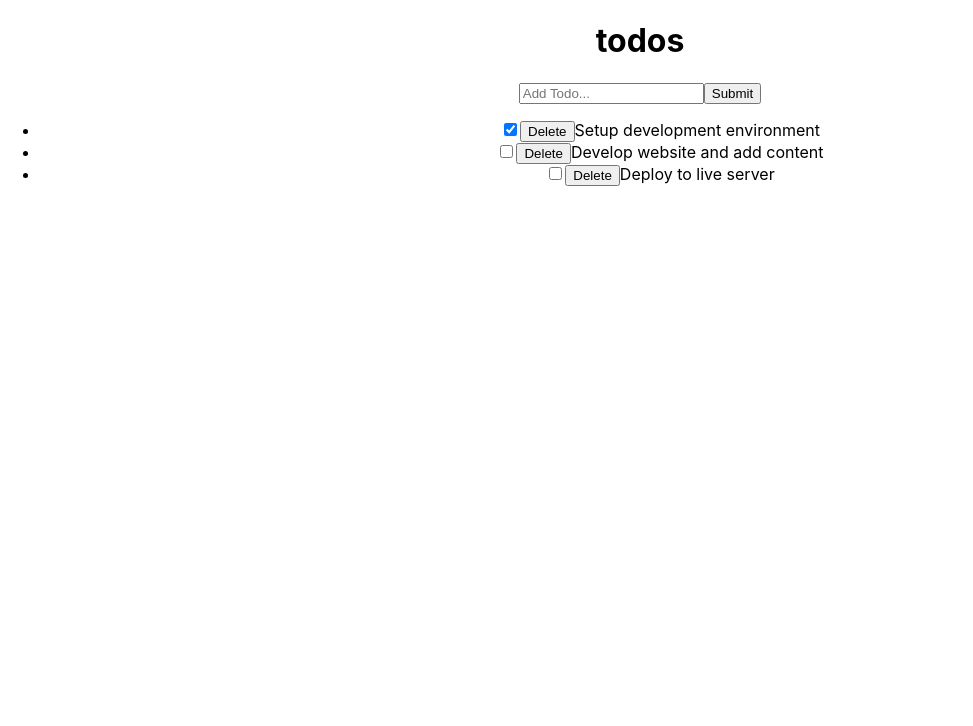
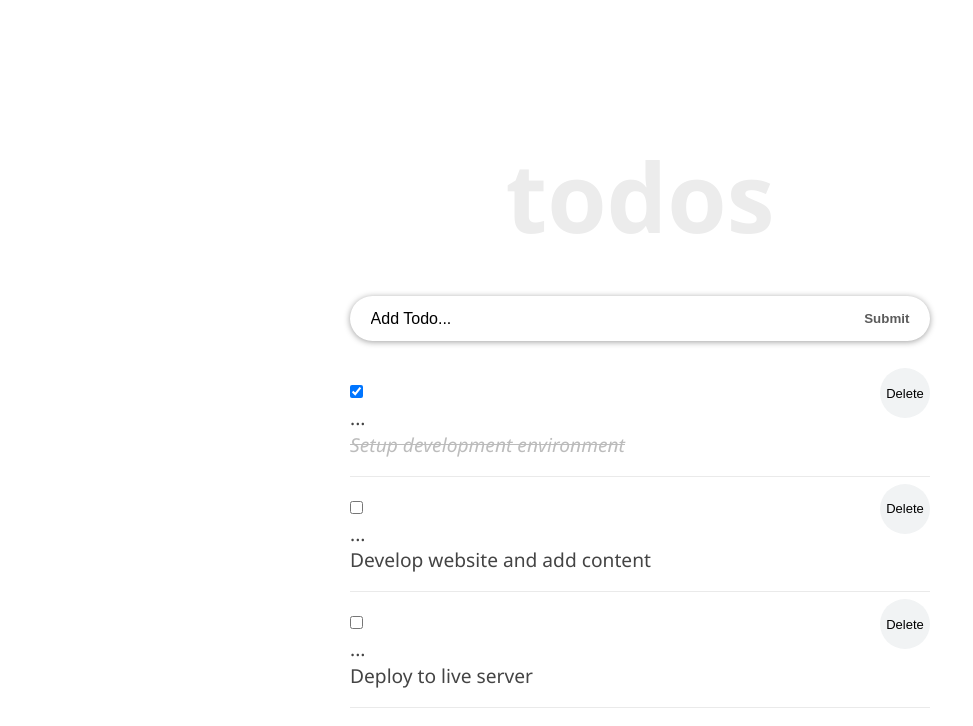
Before and after one commit to selma-belhadj/react-todo, a React (Create React App) app: page / in a window 1280 px wide. Shown: the top 726 px of the page, without its empty margins (0-973 px from the left). Built offline with nearby package versions, Linux system fonts and the light colour scheme.

Commit message:
add the update function and styling

```diff
--- a/src/App.css
+++ b/src/App.css
@@ -1,39 +1,80 @@
-.App {
+* {
+  box-sizing: border-box;
+  margin: 0;
+  padding: 0;
+}
+
+body {
+  font-family: "Segoe UI", Arial, sans-serif;
+  line-height: 1.4;
+  color: #444;
+  background: #fff;
+  height: 100vh;
+}
+
+.container {
+  display: flex;
+  flex-direction: column;
+  justify-content: center;
+  align-items: center;
+  max-width: 600px;
+  margin: 0 auto;
+}
+
+.inner {
+  width: 100%;
+  padding: 8rem 10px 4rem;
+}
+
+.form-container {
+  width: 100%;
+  margin-bottom: 20px;
+  display: flex;
+  border-radius: calc(0.5 * 100px);
+  box-shadow: 0 1px 6px 0 rgba(0, 0, 0, 0.38);
+  justify-content: space-evenly;
+}
+
+.input-text {
+  font-size: 1rem;
+  font-weight: 400;
+  width: 85%;
+  padding-right: 5px;
+  padding-left: 10px;
+  border-radius: calc(0.5 * 100px);
+}
+
+.input-text::placeholder {
+  color: #000;
+}
+
+.input-submit {
+  background: transparent;
+  color: #5b5b5b;
+  text-transform: capitalize;
+  cursor: pointer;
+  font-weight: 600;
+  margin-right: 10px;
+}
+
+.input-text,
+.input-submit {
+  height: 45px;
+  outline: none;
+  border: none;
+}
+
+h1 {
+  font-size: 6rem;
+  font-weight: 600;
+  margin-bottom: 2rem;
+  line-height: 1em;
+  color: #ececec;
+  text-transform: lowercase;
   text-align: center;
 }
 
-.App-logo {
-  height: 40vmin;
-  pointer-events: none;
+header {
+  padding: 20px 0;
+  line-height: 1.5em;
 }
-
-@media (prefers-reduced-motion: no-preference) {
-  .App-logo {
-    animation: App-logo-spin infinite 20s linear;
-  }
-}
-
-.App-header {
-  background-color: #282c34;
-  min-height: 100vh;
-  display: flex;
-  flex-direction: column;
-  align-items: center;
-  justify-content: center;
-  font-size: calc(10px + 2vmin);
-  color: white;
-}
-
-.App-link {
-  color: #61dafb;
-}
-
-@keyframes App-logo-spin {
-  from {
-    transform: rotate(0deg);
-  }
-
-  to {
-    transform: rotate(360deg);
-  }
-}
--- a/src/components/InputTodo.js
+++ b/src/components/InputTodo.js
@@ -30,15 +30,16 @@ class InputTodo extends Component {
 
     render() {
       return (
-        <form onSubmit={this.handleSubmit}>
+        <form onSubmit={this.handleSubmit} className="form-container">
           <input
             type="text"
+            className="input-text"
             placeholder="Add Todo..."
             value={this.state.title}
             name="title"
             onChange={this.onChange}
           />
-          <button type="submit">Submit</button>
+          <button type="submit" className="input-submit">Submit</button>
         </form>
       );
     }
--- a/src/components/TodoContainer.js
+++ b/src/components/TodoContainer.js
@@ -64,16 +64,30 @@ class TodoContainer extends React.Component {
       });
     };
 
+    setUpdate = (updatedTitle, id) => {
+      this.setState({
+        todos: this.state.todos.map((todo) => {
+          if (todo.id === id) {
+            todo.title = updatedTitle;
+          }
+          return todo;
+        }),
+      });
+    }
+
     render() {
       return (
-        <div>
+        <div className="container">
+          <div className="inner">
             <Header />
             <InputTodo addTodoItem={this.addTodoItem} />
             <TodosList
               todos={this.state.todos}
               handleChangeCheck={this.handleChange}
               deletetodo={this.delTodo}
+              setUpdate={this.setUpdate}
             />
+          </div>
         </div>
       );
     }
--- a/src/components/TodoItem.js
+++ b/src/components/TodoItem.js
@@ -1,19 +1,69 @@
 /* eslint-disable react/destructuring-assignment */
 /* eslint-disable react/prop-types */
+/* eslint-disable react/state-in-constructor */
 
-import React from 'react';
+import React, { Component } from 'react';
+import styles from './TodoItem.module.css';
 
-const TodoItem = (props) => (
-  <li>
-    <input
-      type="checkbox"
-      checked={props.todo.completed}
-      onChange={() => props.handleChangeCheck(props.todo.id)}
-      deletetodo={() => props.deletetodo(props.todo.id)}
-    />
-    <button type="button" onClick={() => props.deletetodo(props.todo.id)}>Delete</button>
-    {props.todo.title}
-  </li>
-);
+const completedStyle = {
+  fontStyle: 'italic',
+  color: '#595959',
+  opacity: 0.4,
+  textDecoration: 'line-through',
+};
+
+class TodoItem extends Component {
+    state = {
+      editing: false,
+    };
+
+      handleEditing = () => {
+        this.setState({
+          editing: true,
+        });
+      };
+
+      handleUpdatedDone = (event) => {
+        if (event.key === 'Enter') {
+          this.setState({ editing: false });
+        }
+      }
+
+      render() {
+        const { completed, id, title } = this.props.todo;
+        const viewMode = {};
+        const editMode = {};
+
+        if (this.state.editing) {
+          viewMode.display = 'none';
+        } else {
+          editMode.display = 'none';
+        }
+        return (
+          <li className={styles.item}>
+            <input
+              type="checkbox"
+              className={styles.checkbox}
+              checked={completed}
+              onChange={() => this.props.handleChangeCheck(id)}
+              deletetodo={() => this.props.deletetodo(id)}
+            />
+            <button type="button" onClick={() => this.props.deletetodo(id)}>Delete</button>
+            <div onDoubleClick={this.handleEditing} style={viewMode}>...</div>
+            <span style={completed ? completedStyle : null}>
+              {title}
+            </span>
+            <input
+              type="text"
+              className={styles.textInput}
+              style={editMode}
+              value={title}
+              onChange={(e) => this.props.setUpdate(e.target.value, id)}
+              onKeyDown={this.handleUpdatedDone}
+            />
+          </li>
+        );
+      }
+}
 
 export default TodoItem;
--- /dev/null
+++ b/src/components/TodoItem.module.css
@@ -0,0 +1,29 @@
+.item {
+  font-size: 1.2rem;
+  list-style-type: none;
+  padding: 17px 0;
+  border-bottom: 1px solid #eaeaea;
+}
+
+.checkbox {
+  margin-right: 15px;
+}
+
+.item button {
+  font-size: 13px;
+  background: #f1f3f4;
+  border: none;
+  cursor: pointer;
+  float: right;
+  outline: none;
+  border-radius: 100px;
+  height: 50px;
+  width: 50px;
+  margin: -10px 0 0 10px;
+}
+
+.textInput {
+  width: 100%;
+  padding: 10px;
+  border: 1px solid #dfdfdf;
+}
--- a/src/components/TodosList.js
+++ b/src/components/TodosList.js
@@ -15,6 +15,7 @@ class TodoList extends React.Component {
             todo={todo}
             handleChangeCheck={this.props.handleChangeCheck}
             deletetodo={this.props.deletetodo}
+            setUpdate={this.props.setUpdate}
           />
         ))}
       </ul>
```
Lines whose indentation alone changed are shown as unchanged.
